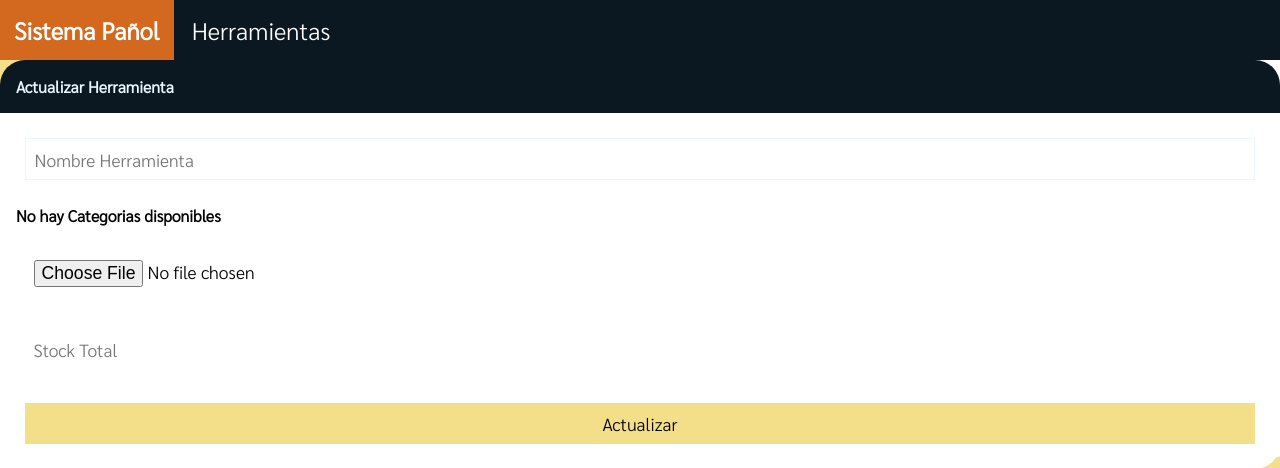
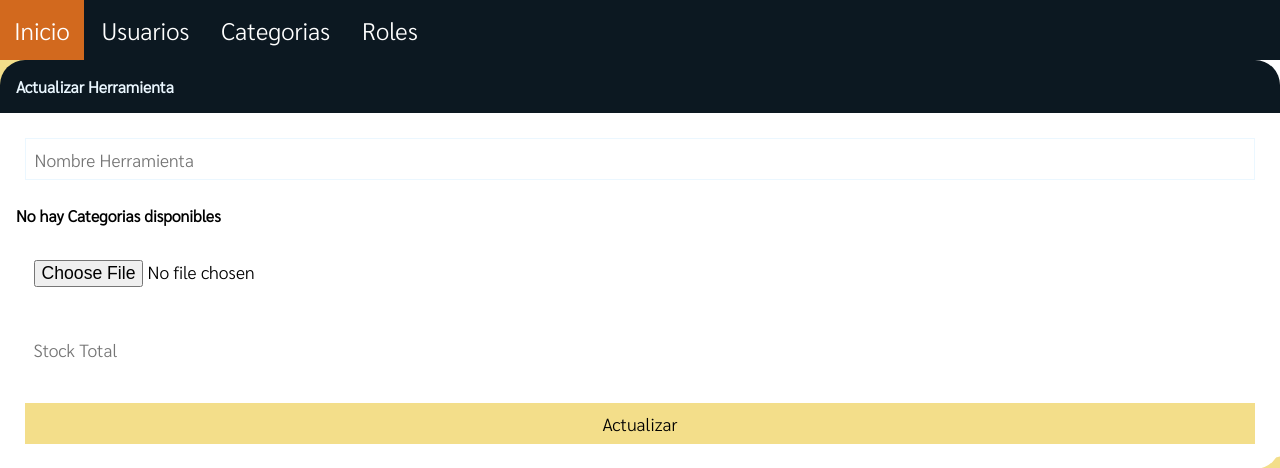
Before and after one commit to ElWazy/pasys-api, a PHP site: page /app/views/tool/update.php in a window 1280 px wide. Shown: the top 468 px of the page. Run offline with PHP 8.4, Linux system fonts and the light colour scheme; the template is opened without the code that fills it, so the values that code supplies are empty.

Commit message:
finished navbar

```diff
--- a/app/views/category/index.php
+++ b/app/views/category/index.php
@@ -14,15 +14,10 @@
 
     <nav>
         <ul>
-<<<<<<< HEAD
             <li><a href="/">Inicio</a></li>
             <li><a href="/user">Usuarios</a></li>
             <li><a href="/category">Categorias</a></li>
             <li><a href="/role">Roles</a></li>
-=======
-            <li><h1>Sistema Pañol </h1></li>
-            <li><a href="/tool">Catalogo</a></li>
->>>>>>> 4a54e52d8a20287f79698ea2baa07021af0520d7
         </ul>
     </nav>
 
--- a/app/views/tool/update.php
+++ b/app/views/tool/update.php
@@ -11,9 +11,11 @@
 </head>
 <body>
     <nav>
-        <ul>
-            <li><h1>Sistema Pañol</h1></li>
-            <li><a href="/tool">Herramientas</a></li>
+    <ul class="menu_nav">
+            <li><a href="/">Inicio</a></li>
+            <li><a href="/user">Usuarios</a></li>
+            <li><a href="/category">Categorias</a></li>
+            <li><a href="/role">Roles</a></li>
         </ul>
     </nav>
 
--- a/app/views/user/update.php
+++ b/app/views/user/update.php
@@ -11,9 +11,11 @@
 </head>
 <body>
     <nav>
-        <ul>
-            <li><h1>Sistema Pañol</h1></li>
+        <ul class="menu_nav">
+            <li><a href="/">Inicio</a></li>
             <li><a href="/user">Usuarios</a></li>
+            <li><a href="/category">Categorias</a></li>
+            <li><a href="/role">Roles</a></li>
         </ul>
     </nav>
 
```
Also changed, not shown: app/views/tool/deactive.php (+5 -3 lines).
